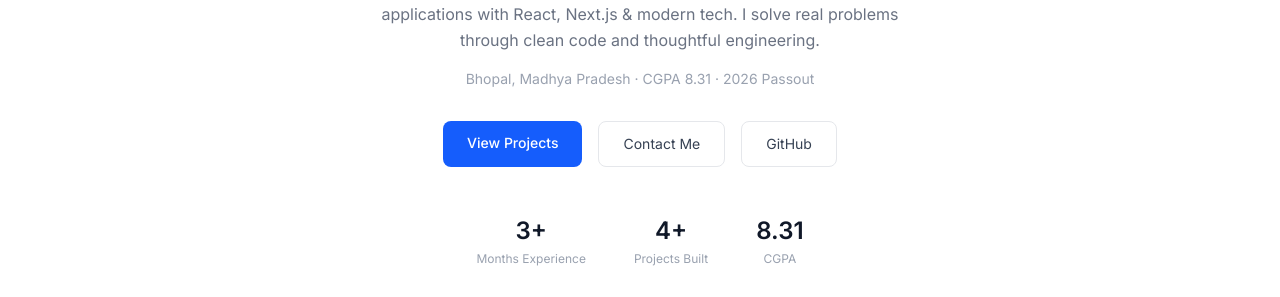
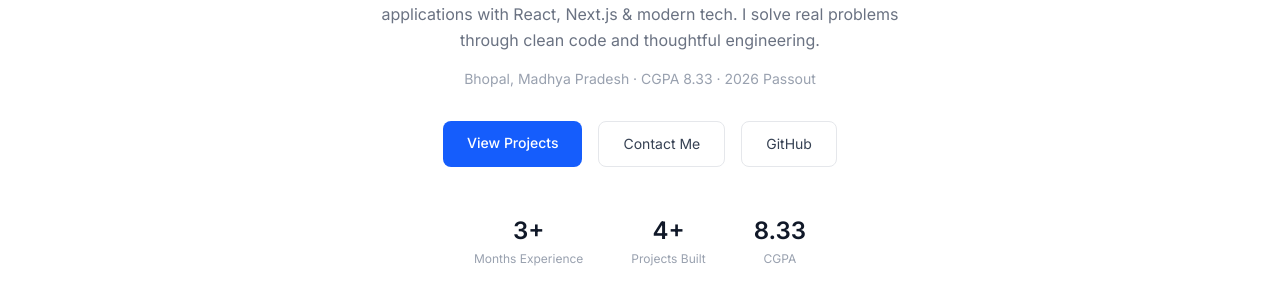
Before and after one commit to Bhumika955/Bhumika955.github.io, a Next.js app: page / in a window 1280 px wide. Shown: the part 422-719 px from the top of the page. Built offline with nearby package versions, Linux system fonts and the light colour scheme.

Commit message:
fix:CGPA updated

```diff
--- a/app/components/Hero.jsx
+++ b/app/components/Hero.jsx
@@ -33,7 +33,7 @@ through clean code and thoughtful engineering.
 
         {/* Location */}
         <p className="text-gray-400 text-sm mb-8">
-          Bhopal, Madhya Pradesh · CGPA 8.31 · 2026 Passout
+          Bhopal, Madhya Pradesh · CGPA 8.33 · 2026 Passout
         </p>
 
         {/* Buttons */}
@@ -70,7 +70,7 @@ through clean code and thoughtful engineering.
             <div className="text-xs text-gray-400 mt-1">Projects Built</div>
           </div>
           <div className="text-center">
-            <div className="text-2xl font-semibold text-gray-900">8.31</div>
+            <div className="text-2xl font-semibold text-gray-900">8.33</div>
             <div className="text-xs text-gray-400 mt-1">CGPA</div>
           </div>
         </div>
```
